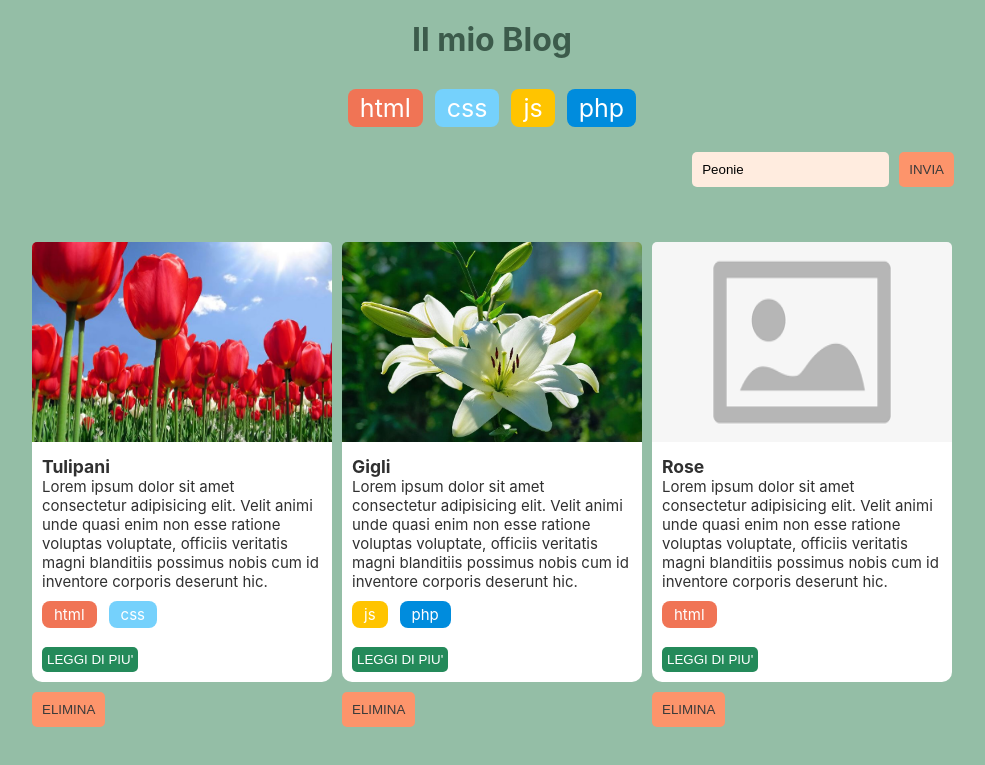
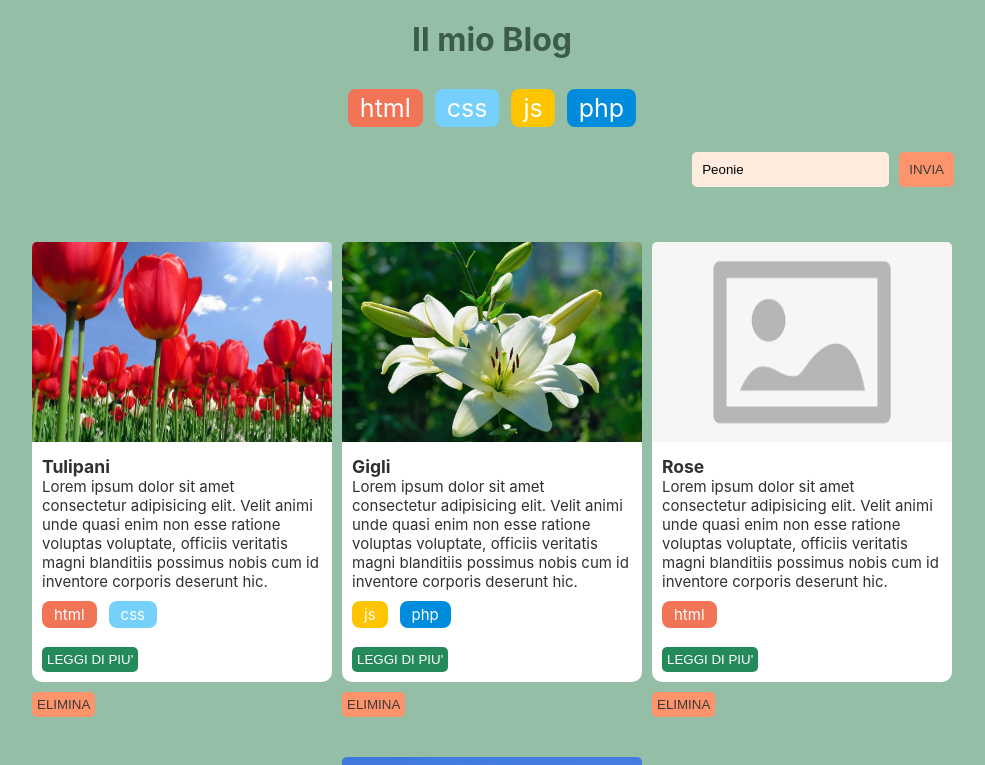
Before and after one commit to AriannaCristiani/react-form, a React (Vite) app: page / in a window 1280 px wide. Shown: the top 765 px of the page, without its empty margins (148-1133 px from the left). Built offline with nearby package versions, Linux system fonts and the light colour scheme.

Commit message:
aggiunti piccoli accorgimenti sullo stile

```diff
--- a/src/components/Main/Main.jsx
+++ b/src/components/Main/Main.jsx
@@ -69,10 +69,9 @@ export default function Main() {
                         {publishedPosts.map((post) => (
                             <div key={post.id} className="col">
                                 <Card post={post} />
-                                {/* Icona per eliminare il post */}
                                 <button
                                     onClick={() => deletePost(post.id)}
-                                    className="delete-btn"
+                                    className="deleteBtn"
                                 >
                                     ELIMINA
                                 </button>
--- a/src/index.css
+++ b/src/index.css
@@ -99,15 +99,15 @@ img {
   background-color: rgba(116, 57, 57, 0.712);
 }
 
-.delete-btn {
+.deleteBtn {
   border: none;
   background-color: rgb(253, 148, 107);
   border-radius: 5px;
-  padding: 10px 10px;
+  padding: 5px 5px;
   color: rgb(59, 59, 59);
   cursor: pointer;
 }
 
-.delete-btn:hover {
+.deleteBtn:hover {
   background-color: rgba(116, 57, 57, 0.616);
 }
```
